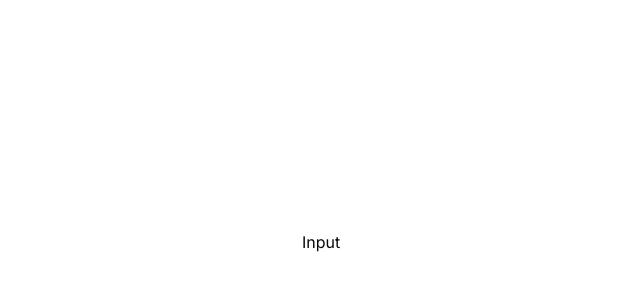
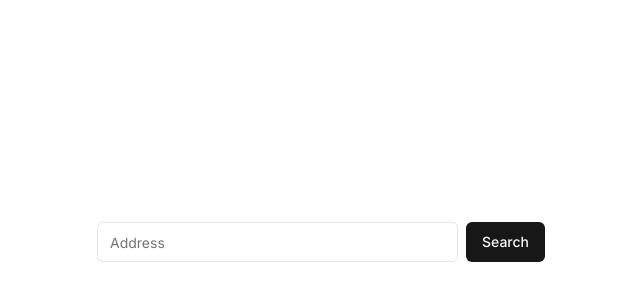
Before and after one commit to yungrari/untitled, a Next.js app: page /dashboard in a window 1280 px wide. Shown: the part 158-458 px from the top of the page, without its empty margins (319-959 px from the left). Built offline with nearby package versions, Linux system fonts and the light colour scheme.

Commit message:
Update dashboard

```diff
--- a/app/dashboard/page.tsx
+++ b/app/dashboard/page.tsx
@@ -1,7 +1,13 @@
+import { Button } from "@/components/ui/button"
+import { Input } from "@/components/ui/input"
+
 export default function Dashboard() {
   return (
-    <main className="flex flex-col h-screen justify-center items-center">
-      Input
+    <main className="flex flex-col h-screen justify-center items-center p-4">
+      <div className="flex w-full max-w-md items-center space-x-2">
+        <Input type="text" placeholder="Address" />
+        <Button type="submit">Search</Button>
+      </div>
     </main>
   );
 }
--- /dev/null
+++ b/components/ui/input.tsx
@@ -0,0 +1,25 @@
+import * as React from "react"
+
+import { cn } from "@/lib/utils"
+
+export interface InputProps
+  extends React.InputHTMLAttributes<HTMLInputElement> {}
+
+const Input = React.forwardRef<HTMLInputElement, InputProps>(
+  ({ className, type, ...props }, ref) => {
+    return (
+      <input
+        type={type}
+        className={cn(
+          "flex h-10 w-full rounded-md border border-input bg-background px-3 py-2 text-sm ring-offset-background file:border-0 file:bg-transparent file:text-sm file:font-medium placeholder:text-muted-foreground focus-visible:outline-none focus-visible:ring-2 focus-visible:ring-ring focus-visible:ring-offset-2 disabled:cursor-not-allowed disabled:opacity-50",
+          className
+        )}
+        ref={ref}
+        {...props}
+      />
+    )
+  }
+)
+Input.displayName = "Input"
+
+export { Input }
```
